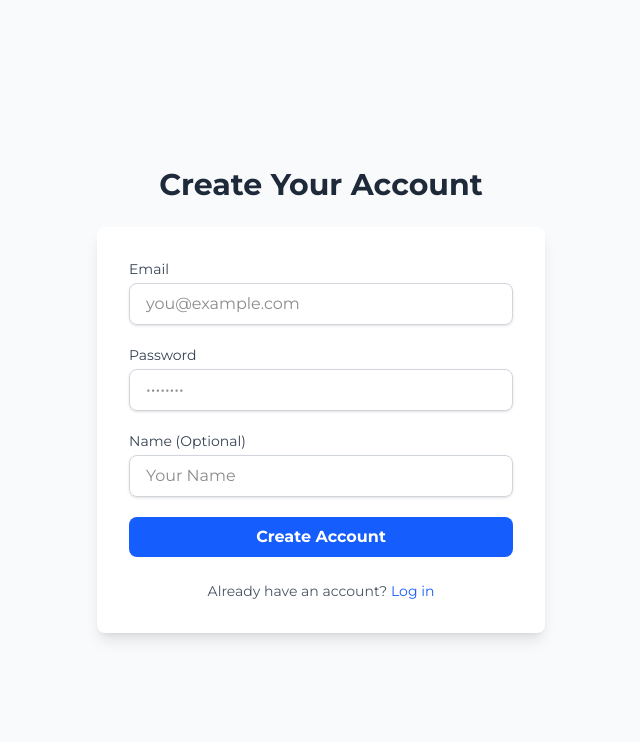
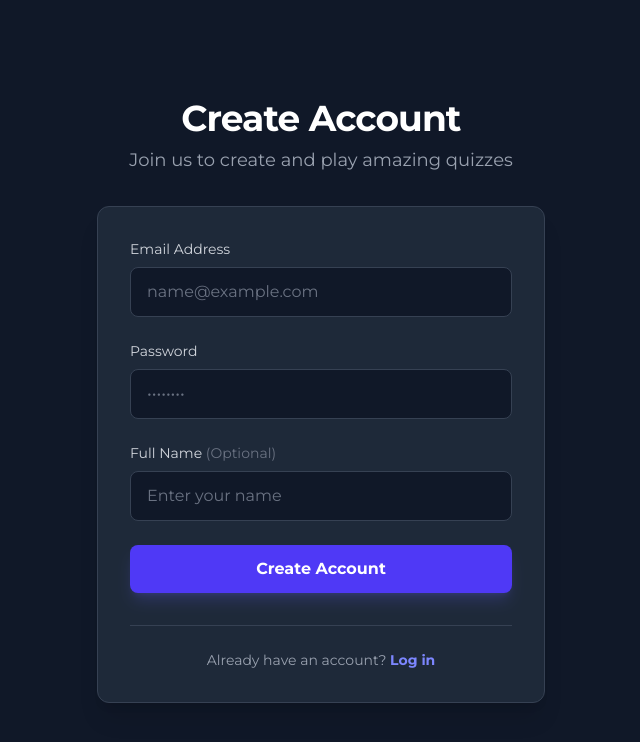
Before and after one commit to nhathuynh04work/kahoot-clone, a Next.js app in the folder frontend/: page /auth/register in a window 1280 px wide. Shown: the top 742 px of the page, without its empty margins (319-959 px from the left). Built offline with nearby package versions, Linux system fonts and the light colour scheme; no server answers.

Commit message:
update auth UI

```diff
--- a/frontend/app/auth/login/page.tsx
+++ b/frontend/app/auth/login/page.tsx
@@ -8,11 +8,16 @@ export default async function LoginPage() {
 	if (user) redirect("/dashboard");
 
 	return (
-		<div className="flex items-center justify-center min-h-screen bg-slate-50 p-4">
-			<div className="w-full max-w-md">
-				<h1 className="text-center text-3xl font-bold text-gray-800 mb-6">
-					Welcome Back
-				</h1>
+		<div className="flex flex-col items-center justify-center min-h-screen bg-gray-900 p-4 transition-colors">
+			<div className="w-full max-w-md animate-in fade-in slide-in-from-bottom-4 duration-500">
+				<div className="text-center mb-8">
+					<h1 className="text-4xl font-bold text-white mb-2 tracking-tight">
+						Welcome Back
+					</h1>
+					<p className="text-gray-400 text-lg">
+						Sign in to continue to your dashboard
+					</p>
+				</div>
 
 				<LoginForm />
 			</div>
--- a/frontend/app/auth/register/page.tsx
+++ b/frontend/app/auth/register/page.tsx
@@ -2,11 +2,16 @@ import RegisterForm from "@/features/auth/components/register-form";
 
 export default function RegisterPage() {
 	return (
-		<div className="flex items-center justify-center min-h-screen bg-slate-50 p-4">
-			<div className="w-full max-w-md">
-				<h1 className="text-center text-3xl font-bold text-gray-800 mb-6">
-					Create Your Account
-				</h1>
+		<div className="flex flex-col items-center justify-center min-h-screen bg-gray-900 p-4 transition-colors">
+			<div className="w-full max-w-md animate-in fade-in slide-in-from-bottom-4 duration-500">
+				<div className="text-center mb-8">
+					<h1 className="text-4xl font-bold text-white mb-2 tracking-tight">
+						Create Account
+					</h1>
+					<p className="text-gray-400 text-lg">
+						Join us to create and play amazing quizzes
+					</p>
+				</div>
 
 				<RegisterForm />
 			</div>
--- a/frontend/features/auth/components/login-form.tsx
+++ b/frontend/features/auth/components/login-form.tsx
@@ -5,6 +5,7 @@ import { useForm } from "react-hook-form";
 import { useState } from "react";
 import { apiClient } from "@/lib/apiClient";
 import Link from "next/link";
+import { Loader2 } from "lucide-react";
 
 type LoginInput = {
 	email: string;
@@ -32,19 +33,20 @@ export default function LoginForm() {
 		}
 	}
 
+	// Dark theme styles
 	const inputClasses =
-		"w-full px-4 py-2 border border-gray-300 rounded-lg shadow-sm focus:outline-none focus:ring-2 focus:ring-blue-500 focus:border-transparent";
-	const labelClasses = "block text-sm font-medium text-gray-700 mb-1";
-	const errorClasses = "text-red-600 text-sm mt-1";
+		"w-full px-4 py-3 bg-gray-900 border border-gray-700 rounded-lg text-white placeholder-gray-500 focus:outline-none focus:ring-2 focus:ring-indigo-500 focus:border-transparent transition-all duration-200";
+	const labelClasses = "block text-sm font-medium text-gray-300 mb-2";
+	const errorClasses = "text-red-400 text-sm mt-1 font-medium";
 
 	return (
-		<div className="bg-white p-8 shadow-lg rounded-lg">
+		<div className="bg-gray-800 border border-gray-700 p-8 shadow-xl rounded-xl">
 			<form
 				onSubmit={handleSubmit(onSubmit)}
-				className="flex flex-col gap-5">
+				className="flex flex-col gap-6">
 				{/* API Error Box */}
 				{apiError && (
-					<div className="bg-red-50 border border-red-200 text-red-700 p-3 rounded-lg text-center">
+					<div className="bg-red-500/10 border border-red-500/50 text-red-400 p-3 rounded-lg text-center text-sm font-medium">
 						{apiError}
 					</div>
 				)}
@@ -52,7 +54,7 @@ export default function LoginForm() {
 				{/* Email */}
 				<div>
 					<label htmlFor="email" className={labelClasses}>
-						Email
+						Email Address
 					</label>
 					<input
 						id="email"
@@ -61,7 +63,7 @@ export default function LoginForm() {
 							required: "Email is required",
 						})}
 						className={inputClasses}
-						placeholder="you@example.com"
+						placeholder="name@example.com"
 					/>
 					{errors.email && (
 						<p className={errorClasses}>{errors.email.message}</p>
@@ -93,20 +95,29 @@ export default function LoginForm() {
 				<button
 					type="submit"
 					disabled={isSubmitting}
-					className="w-full bg-blue-600 text-white py-2 px-4 rounded-lg font-semibold hover:bg-blue-700 focus:outline-none focus:ring-2 focus:ring-blue-500 focus:ring-offset-2 disabled:opacity-50 transition-colors duration-200">
-					{isSubmitting ? "Logging in..." : "Log In"}
+					className="w-full bg-indigo-600 hover:bg-indigo-500 text-white py-3 px-4 rounded-lg font-bold shadow-lg shadow-indigo-500/20 hover:shadow-indigo-500/40 focus:outline-none focus:ring-2 focus:ring-indigo-500 focus:ring-offset-2 focus:ring-offset-gray-800 disabled:opacity-50 disabled:cursor-not-allowed transition-all duration-200 flex items-center justify-center gap-2">
+					{isSubmitting ? (
+						<>
+							<Loader2 className="animate-spin" size={20} />
+							Logging in...
+						</>
+					) : (
+						"Log In"
+					)}
 				</button>
 			</form>
 
 			{/* Link to Register Page */}
-			<p className="text-center text-sm text-gray-600 mt-6">
-				Don&apos;t have an account?
-				<Link
-					href="/auth/register"
-					className="font-medium text-blue-600 hover:text-blue-500">
-					Sign up
-				</Link>
-			</p>
+			<div className="text-center mt-8 pt-6 border-t border-gray-700">
+				<p className="text-sm text-gray-400">
+					Don&apos;t have an account?{" "}
+					<Link
+						href="/auth/register"
+						className="font-semibold text-indigo-400 hover:text-indigo-300 transition-colors">
+						Sign up
+					</Link>
+				</p>
+			</div>
 		</div>
 	);
 }
--- /dev/null
+++ b/frontend/features/auth/components/logout-button.tsx
@@ -0,0 +1,23 @@
+"use client";
+
+import { apiClient } from "@/lib/apiClient";
+import { useRouter } from "next/navigation";
+import { ReactNode } from "react";
+
+interface LogoutButtonProps {
+	children: ReactNode;
+}
+
+export const LogoutButton = ({ children }: LogoutButtonProps) => {
+	const router = useRouter();
+
+	const handleLogout = async () => {
+		try {
+			await apiClient.post("/auth/logout");
+			router.refresh();
+			router.push("/auth/login");
+		} catch {}
+	};
+
+	return <button onClick={handleLogout}>{children}</button>;
+};
--- a/frontend/features/auth/components/register-form.tsx
+++ b/frontend/features/auth/components/register-form.tsx
@@ -5,6 +5,7 @@ import { useForm } from "react-hook-form";
 import { useState } from "react";
 import { apiClient } from "@/lib/apiClient";
 import Link from "next/link";
+import { Loader2 } from "lucide-react";
 
 type RegisterInput = {
 	email: string;
@@ -20,7 +21,6 @@ export default function RegisterForm() {
 	} = useForm<RegisterInput>();
 
 	const router = useRouter();
-
 	const [apiError, setApiError] = useState<string | null>(null);
 
 	async function onSubmit(values: RegisterInput) {
@@ -34,19 +34,20 @@ export default function RegisterForm() {
 		}
 	}
 
+	// Dark theme styles
 	const inputClasses =
-		"w-full px-4 py-2 border border-gray-300 rounded-lg shadow-sm focus:outline-none focus:ring-2 focus:ring-blue-500 focus:border-transparent";
-	const labelClasses = "block text-sm font-medium text-gray-700 mb-1";
-	const errorClasses = "text-red-600 text-sm mt-1";
+		"w-full px-4 py-3 bg-gray-900 border border-gray-700 rounded-lg text-white placeholder-gray-500 focus:outline-none focus:ring-2 focus:ring-indigo-500 focus:border-transparent transition-all duration-200";
+	const labelClasses = "block text-sm font-medium text-gray-300 mb-2";
+	const errorClasses = "text-red-400 text-sm mt-1 font-medium";
 
 	return (
-		<div className="bg-white p-8 shadow-lg rounded-lg">
+		<div className="bg-gray-800 border border-gray-700 p-8 shadow-xl rounded-xl">
 			<form
 				onSubmit={handleSubmit(onSubmit)}
-				className="flex flex-col gap-5">
+				className="flex flex-col gap-6">
 				{/* API Error Box */}
 				{apiError && (
-					<div className="bg-red-50 border border-red-200 text-red-700 p-3 rounded-lg text-center">
+					<div className="bg-red-500/10 border border-red-500/50 text-red-400 p-3 rounded-lg text-center text-sm font-medium">
 						{apiError}
 					</div>
 				)}
@@ -54,7 +55,7 @@ export default function RegisterForm() {
 				{/* Email */}
 				<div>
 					<label htmlFor="email" className={labelClasses}>
-						Email
+						Email Address
 					</label>
 					<input
 						id="email"
@@ -63,7 +64,7 @@ export default function RegisterForm() {
 							required: "Email is required",
 						})}
 						className={inputClasses}
-						placeholder="you@example.com"
+						placeholder="name@example.com"
 					/>
 					{errors.email && (
 						<p className={errorClasses}>{errors.email.message}</p>
@@ -99,14 +100,17 @@ export default function RegisterForm() {
 				{/* Name */}
 				<div>
 					<label htmlFor="name" className={labelClasses}>
-						Name (Optional)
+						Full Name{" "}
+						<span className="text-gray-500 font-normal">
+							(Optional)
+						</span>
 					</label>
 					<input
 						id="name"
 						type="text"
 						{...register("name")}
 						className={inputClasses}
-						placeholder="Your Name"
+						placeholder="Enter your name"
 					/>
 				</div>
 
@@ -114,20 +118,29 @@ export default function RegisterForm() {
 				<button
 					type="submit"
 					disabled={isSubmitting}
-					className="w-full bg-blue-600 text-white py-2 px-4 rounded-lg font-semibold hover:bg-blue-700 focus:outline-none focus:ring-2 focus:ring-blue-500 focus:ring-offset-2 disabled:opacity-50 transition-colors duration-200">
-					{isSubmitting ? "Registering..." : "Create Account"}
+					className="w-full bg-indigo-600 hover:bg-indigo-500 text-white py-3 px-4 rounded-lg font-bold shadow-lg shadow-indigo-500/20 hover:shadow-indigo-500/40 focus:outline-none focus:ring-2 focus:ring-indigo-500 focus:ring-offset-2 focus:ring-offset-gray-800 disabled:opacity-50 disabled:cursor-not-allowed transition-all duration-200 flex items-center justify-center gap-2">
+					{isSubmitting ? (
+						<>
+							<Loader2 className="animate-spin" size={20} />
+							Creating Account...
+						</>
+					) : (
+						"Create Account"
+					)}
 				</button>
 			</form>
 
 			{/* Link to Login Page */}
-			<p className="text-center text-sm text-gray-600 mt-6">
+			<div className="text-center mt-8 pt-6 border-t border-gray-700">
+				<p className="text-sm text-gray-400">
 					Already have an account?{" "}
 					<Link
 						href="/auth/login"
-					className="font-medium text-blue-600 hover:text-blue-500">
+						className="font-semibold text-indigo-400 hover:text-indigo-300 transition-colors">
 						Log in
 					</Link>
 				</p>
 			</div>
+		</div>
 	);
 }
```
Lines whose indentation alone changed are shown as unchanged.
